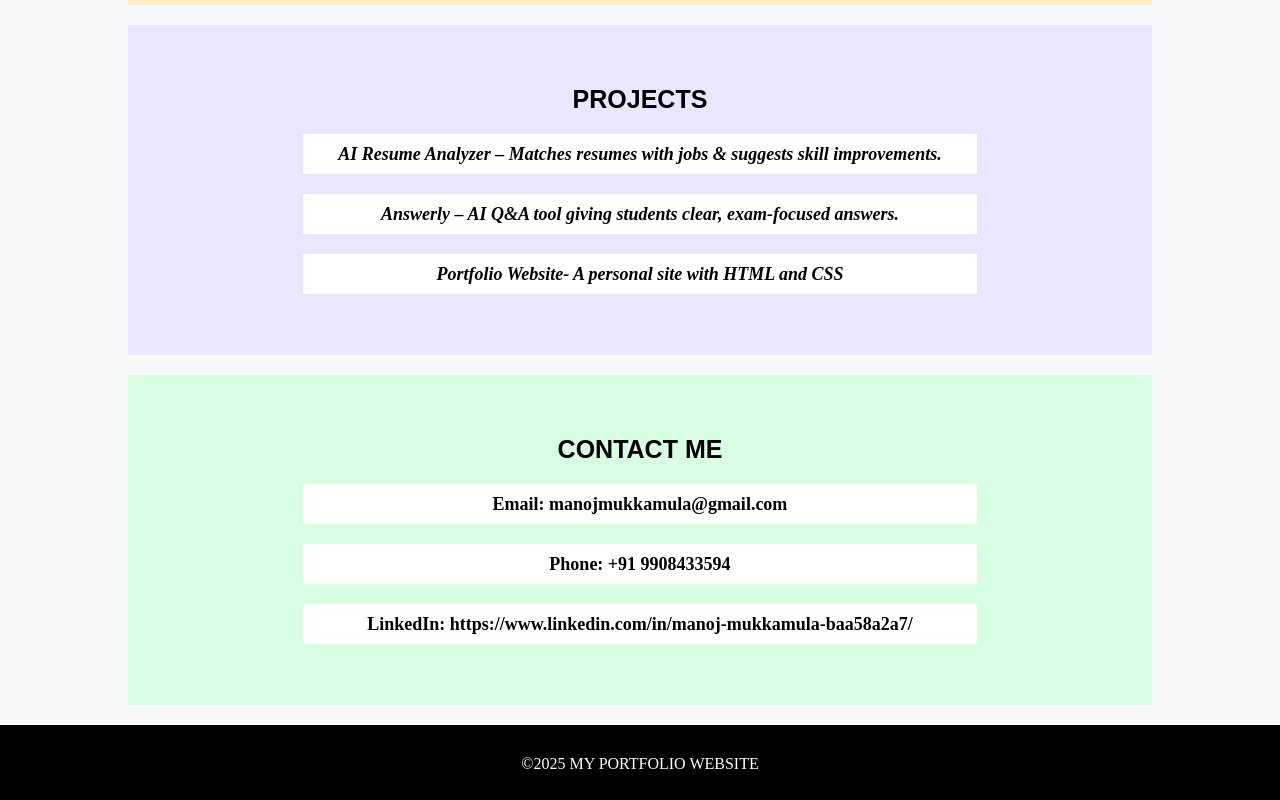
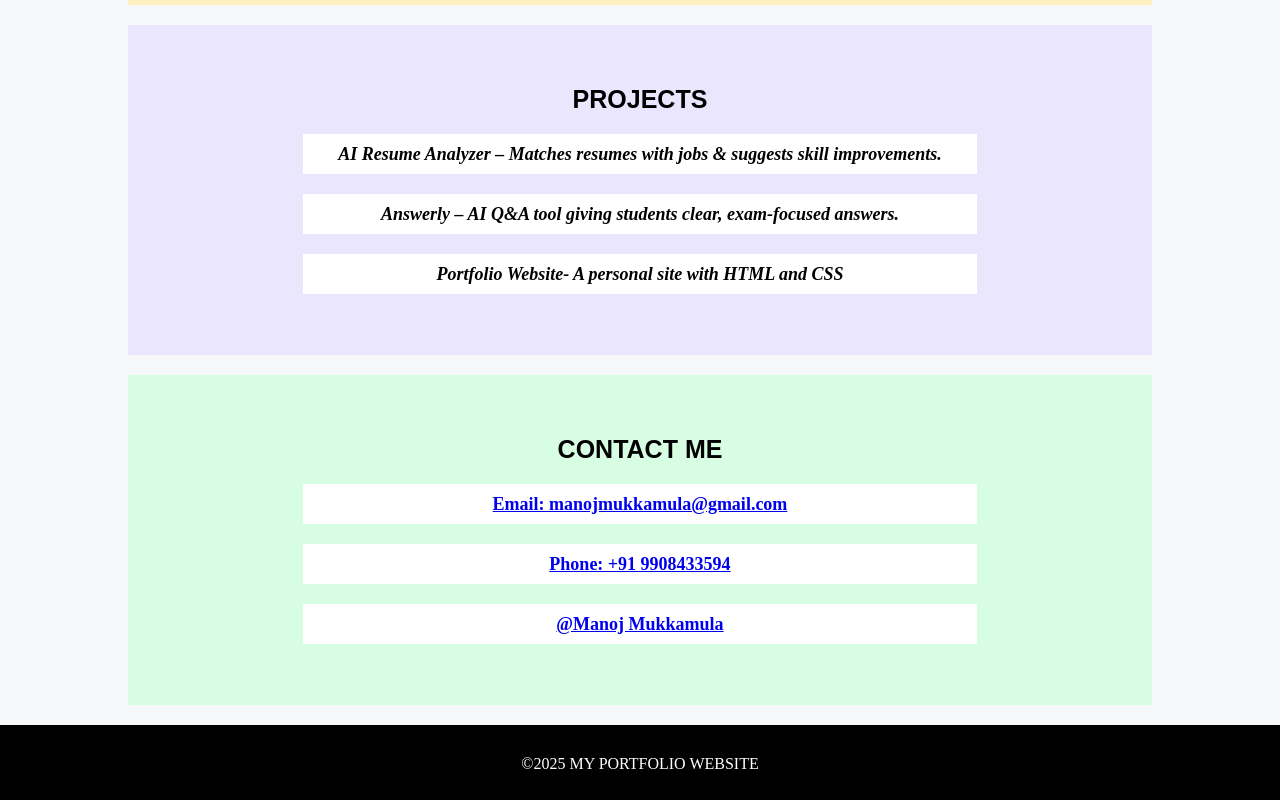
Before and after one commit to manoj-mukkamula/Cohort-2_0, a plain HTML site: page Task1_ResumeWebsite/index.html in a window 1280 px wide. Shown: the part 1085-1885 px from the top of the page. Drawn offline with Linux system fonts and the light colour scheme; a web font is replaced by a local one.

Commit message:
Update index.html
updated with anchor tags

```diff
--- a/Task1_ResumeWebsite/index.html
+++ b/Task1_ResumeWebsite/index.html
@@ -11,6 +11,7 @@
       <h1>Manoj Mukkamula</h1>
       <p>Web Developer | Learner</p>
     </div>
+
     <div class="about">
       <h2>About Me</h2>
       <p>
@@ -19,11 +20,13 @@
         become an expert web developer.
       </p>
     </div>
+
     <div class="education">
       <h2>Education</h2>
       <div class="study">B.Tech in Computer Science - AARM</div>
       <div class="study">Intermediate - SR Junior College</div>
     </div>
+
     <div class="skills">
       <h2 class="skills-title">Skills</h2>
       <div class="skl">Frontend Development</div>
@@ -31,18 +34,21 @@
       <div class="skl">Next.js</div>
       <div class="skl">Backend Development</div>
     </div>
+
     <div class="projects">
       <h2 class="projects-title">Projects</h2>
       <div class="prj">AI Resume Analyzer – Matches resumes with jobs & suggests skill improvements.</div>
       <div class="prj">Answerly – AI Q&A tool giving students clear, exam-focused answers.</div>
       <div class="prj">Portfolio Website- A personal site with HTML and CSS</div>
     </div>
+
     <div class="contactme">
       <h2>Contact Me</h2>
-      <div class="contact">Email: manojmukkamula@gmail.com</div>
-      <div class="contact">Phone: +91 9908433594</div>
-      <div class="contact">LinkedIn: https://www.linkedin.com/in/manoj-mukkamula-baa58a2a7/</div>
+      <div class="contact"><a href="mailto:manojmukkamula@gmail.com">Email: manojmukkamula@gmail.com</a></div>
+      <div class="contact"><a href="tel:+919908433594">Phone: +91 9908433594</a></div>
+      <div class="contact"><a href="https://www.linkedin.com/in/manoj-mukkamula-baa58a2a7/">@Manoj Mukkamula</a></div>
     </div>
+
     <div class="copyright">©2025 My Portfolio website</div>
   </body>
 </html>
```
